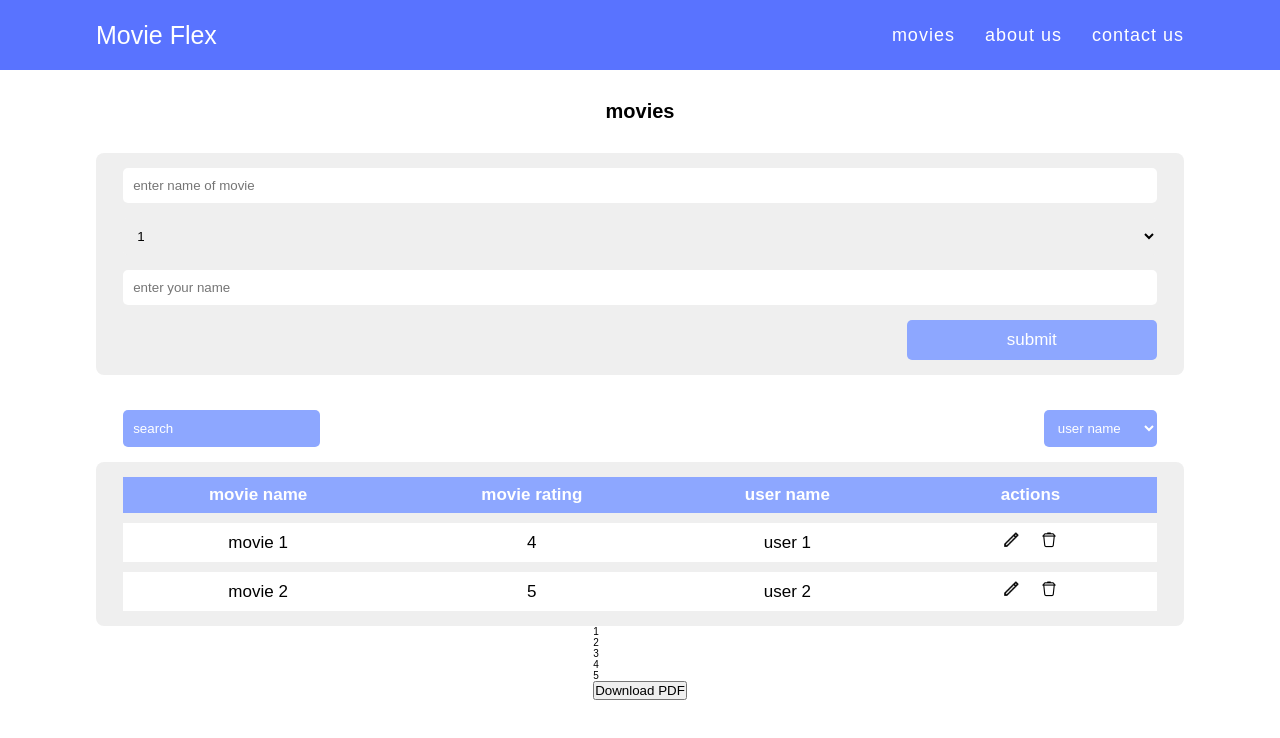
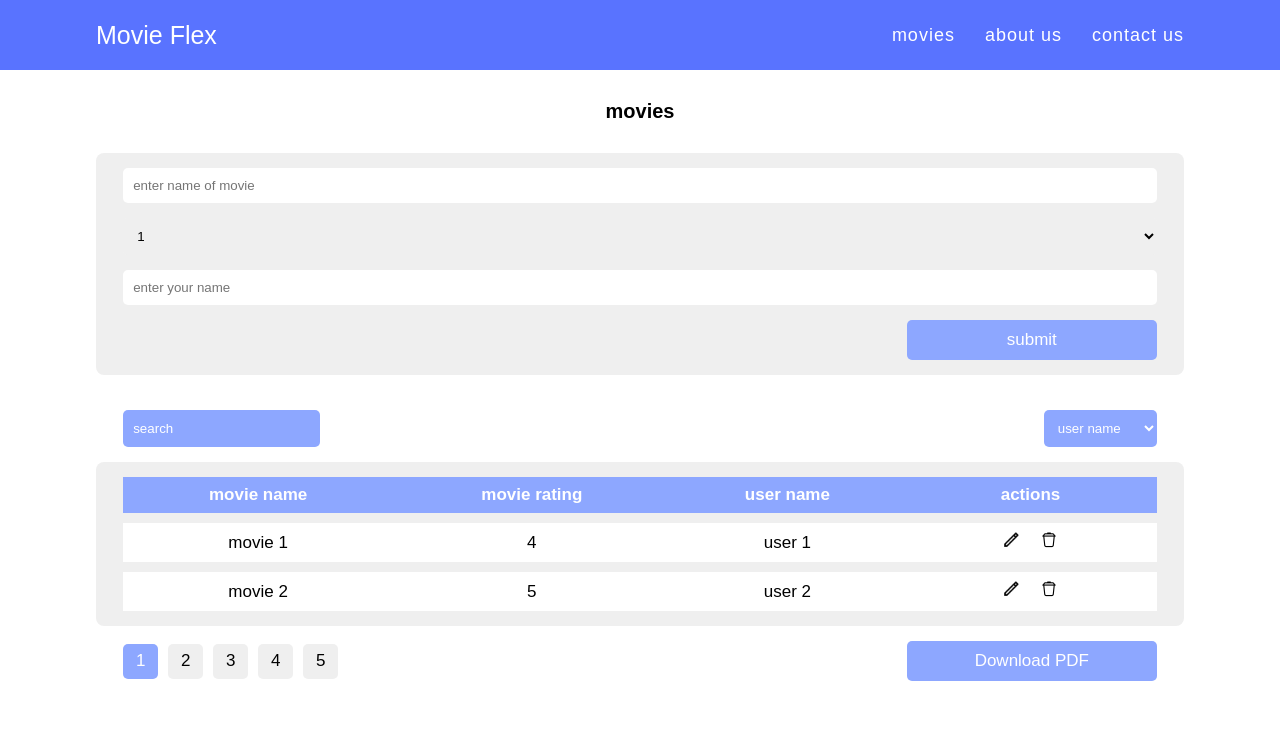
Before and after one commit to shazaib991/movie_flex_app, a React (Create React App) app in the folder client/: page / in a window 1280 px wide. Shown: the top 738 px of the page. Built offline with nearby package versions, Linux system fonts and the light colour scheme.

Commit message:
styled movie pagination and pdf

```diff
--- a/client/src/components/movieSection/MovieSection.js
+++ b/client/src/components/movieSection/MovieSection.js
@@ -70,7 +70,7 @@ function MovieSection() {
           </div>
           <div className="movie-pagination">
             <div className="movie-pagination-navigators-container">
-              <div className="movie-pagination-navigators">1</div>
+              <div className="movie-pagination-navigators active">1</div>
               <div className="movie-pagination-navigators">2</div>
               <div className="movie-pagination-navigators">3</div>
               <div className="movie-pagination-navigators">4</div>
--- a/client/src/components/movieSection/movieSection.css
+++ b/client/src/components/movieSection/movieSection.css
@@ -145,3 +145,43 @@
 }
 
 /* movie pagination and download pdf */
+.movie-pagination{
+    width: 95%;
+    display: flex;
+    justify-content: space-between;
+    margin: 1.5rem 0;
+    align-items: center;
+}
+
+.movie-pagination-navigators-container{
+    display: flex;
+}
+
+.movie-pagination-navigators{
+    width: 3.5rem;
+    height: 3.5rem;
+    background-color: #efefef;
+    display: flex;
+    justify-content: center;
+    align-items: center;
+    margin-right: 1rem;
+    border-radius: 0.5rem;
+    font-size: 1.7rem;
+    cursor: pointer;
+}
+
+.movie-pagination-navigators.active{
+    background-color: #8da7ff;
+    color: white;
+}
+
+.movie-pagination button{
+    width: 25rem;
+    background-color: #8da7ff;
+    border: none;
+    border-radius: 0.5rem;
+    color: white;
+    font-size: 1.7rem;
+    cursor: pointer;
+    padding: 1rem 0;
+}
```
